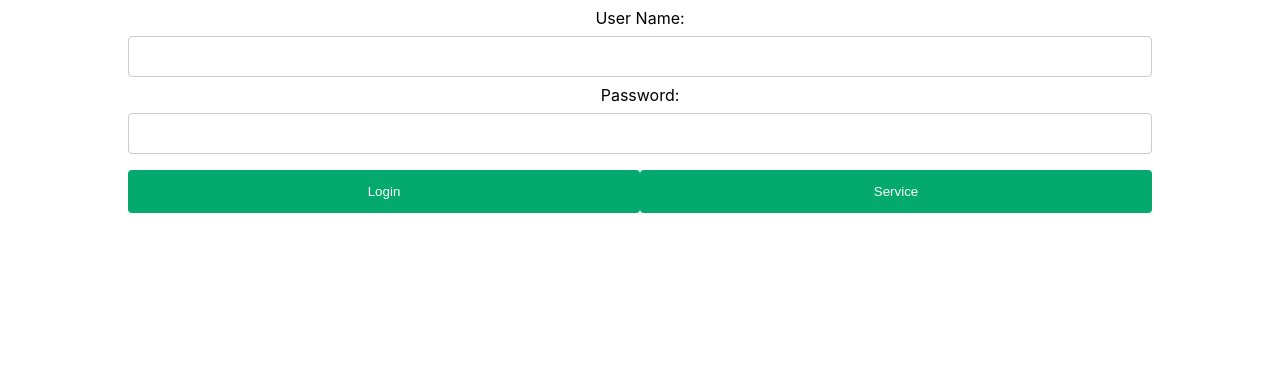
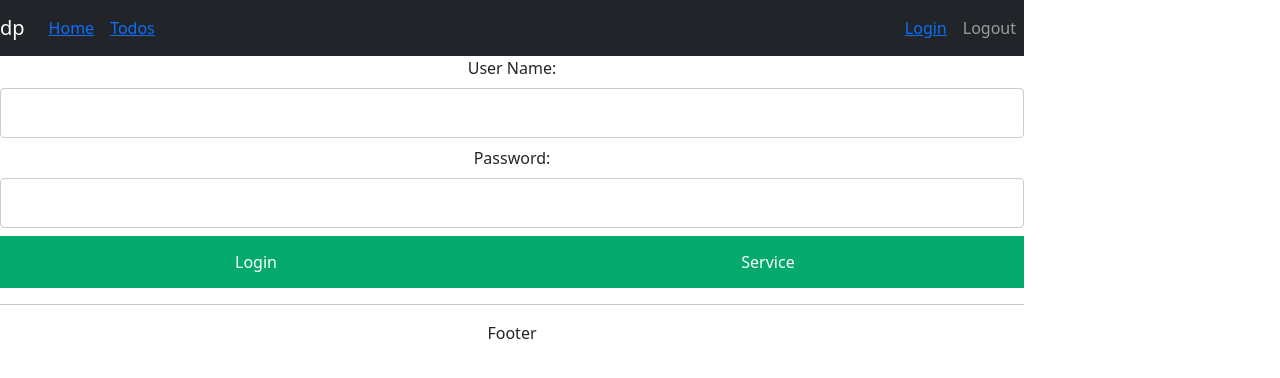
Before and after one commit to divyaprakashdp/todo, a React (Create React App) app: page / in a window 1280 px wide. Shown: the top 378 px of the page. Built offline with nearby package versions, Linux system fonts and the light colour scheme.

Commit message:
added bootstrap.css updatd style added header with routings

```diff
--- a/package.json
+++ b/package.json
@@ -7,6 +7,7 @@
     "@testing-library/react": "^11.2.7",
     "@testing-library/user-event": "^12.8.3",
     "axios": "^1.1.3",
+    "bootstrap": "^5.2.2",
     "npm-watch": "^0.11.0",
     "react": "^17.0.2",
     "react-dom": "^17.0.2",
--- a/src/App.js
+++ b/src/App.js
@@ -1,7 +1,9 @@
 import React, {Component} from 'react';
 import './App.css';
-import Counter from './Counter/counter';
+// import Counter from './Counter/counter';
 import ToDoApp from './ToDoApp/todoApp';
+// import './bootstrap.css';
+import 'bootstrap/dist/css/bootstrap.css'
 
 class App extends Component{
     render(){
--- a/src/ToDoApp/todoApp.jsx
+++ b/src/ToDoApp/todoApp.jsx
@@ -3,7 +3,6 @@ import { BrowserRouter as Router, Route, Routes, Link } from 'react-router-dom';
 import HelloWorldService from '../api/todo/HelloWorldService.js'
 import withNavigation from './withNavigation.jsx';
 import withParams from './withParams.jsx';
-
 
 
 export default class ToDoApp extends Component {
@@ -16,18 +15,56 @@ export default class ToDoApp extends Component {
             <div>
 
                 <Router>
+                <HeaderComponent/>
                     <Routes>
-
 
                         <Route path="/" element={<LoginComponentWithNavigation />} />
                         <Route path="/login" element={<LoginComponentWithNavigation />} />
                         <Route path="/welcome/:name" element={<WelcomeComponentWithParams />} />
                         <Route path="/todos" element={<ListTodosComponent />} />
                         <Route path="*" element={<ErrorComponent />} />
+
                     </Routes>
+                    <FooterComponent/>
                 </Router>
                 {/* <LoginComponent/> */}
                 {/* <WelcomeComponent/> */}
+            </div>
+        )
+    }
+}
+
+class HeaderComponent extends Component{
+    render(){
+        return(
+            <header>
+                <nav className='navbar navbar-expand-md navbar-dark bg-dark'>
+                    <div><a className='navbar-brand' href="https://www.linkedin.com/in/divyaprakashdp/" target="_blank">dp</a></div>
+                    <ul className='navbar-nav'>
+                        <li className='nav-link'>
+                            <Link to="/welcome/dp"> Home</Link>
+                        </li>
+                        <li className='nav-link'>
+                            <Link to="/todos">Todos</Link>
+                        </li>
+                    </ul>
+
+                    <ul className='navbar-nav navbar-collapse justify-content-end'>
+                        <li className='nav-link'>
+                            <Link to="/login">Login</Link></li>
+                        <li className='nav-link'>Logout</li>
+                    </ul>
+                </nav>
+            </header>
+        )
+    }
+}
+
+class FooterComponent extends Component{
+    render(){
+        return(
+            <div>
+                <hr/>Footer
             </div>
         )
     }
@@ -49,7 +86,8 @@ class ListTodosComponent extends Component {
         return (
             <div>
                 <h1>Todo List</h1>
-                <table>
+
+                <table className="table table-bordered">
                     <thead>
                         <tr>
                             <th>ID</th>
@@ -58,8 +96,7 @@ class ListTodosComponent extends Component {
                             <th>ETA</th>
                         </tr>
                     </thead>
-
-                    <body>
+                    <tbody>
                         {
                             this.state.todos.map(
                                 todo =>
@@ -72,7 +109,7 @@ class ListTodosComponent extends Component {
                             )
                         }
 
-                    </body>
+                    </tbody>
                 </table>
             </div>
         )
--- /dev/null
+++ b/src/bootstrap.css
@@ -0,0 +1 @@
+@import url(https://unpkg.com/browse/bootstrap@4.1.1/dist/css/bootstrap.min.css);
```
